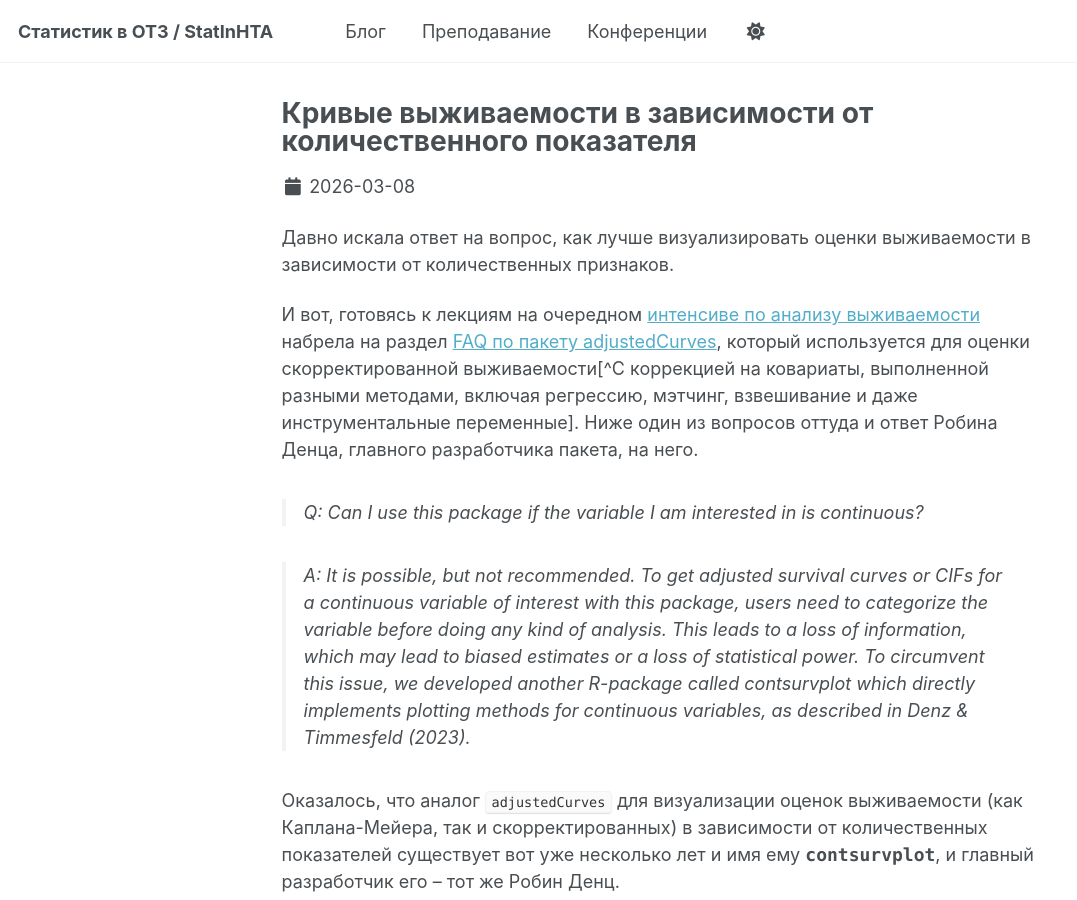
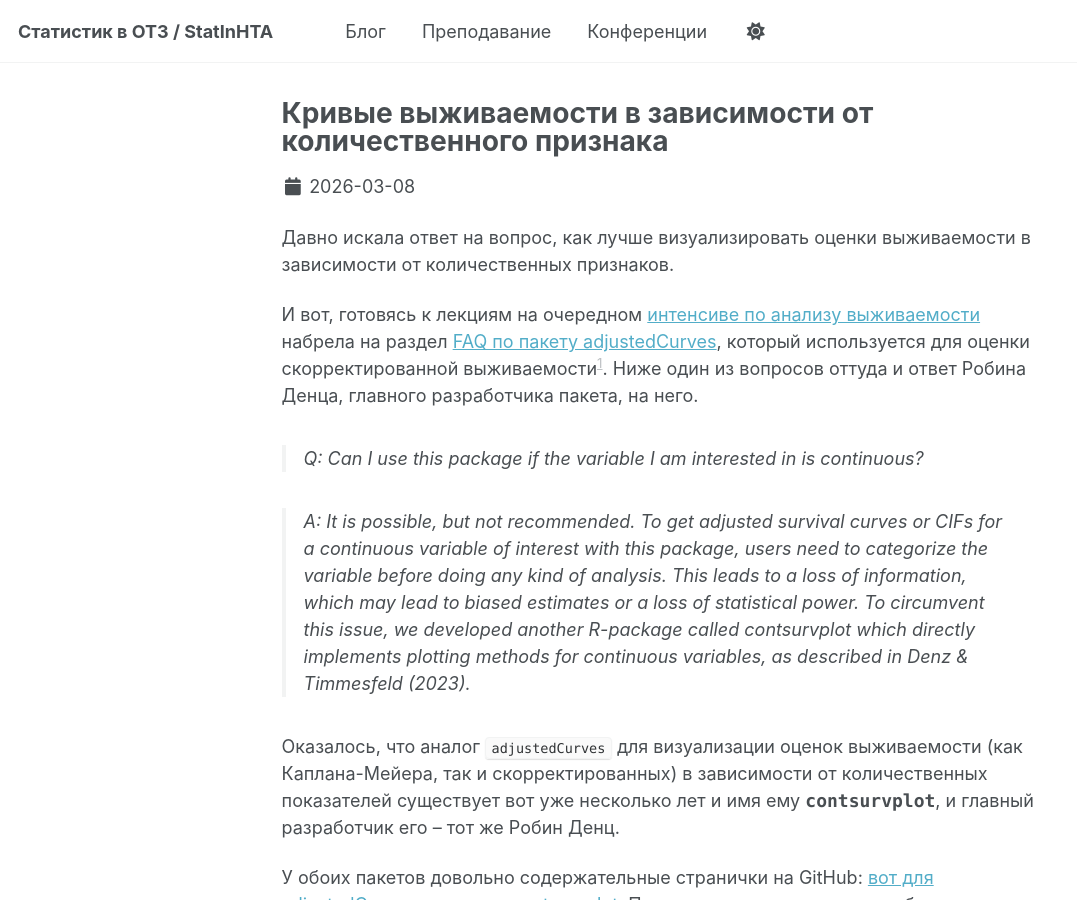
Before and after one commit to ejeej/ejeej.github.io, a Jekyll site: the page built from _posts/2026-03-08-contsurvplot.md, in a window 1280 px wide and 900 px high. Shown: the whole window, without its empty margins (0-1077 px from the left). Built offline with Jekyll 4.4.1, drawn with Linux system fonts in a browser that asks for light colours; a script bundle is joined from its source files by our own code; library files that are not in the unit come from our copies; some of the changed text lies outside the part shown.

Commit message:
Corrected post on contsurvplot

```diff
--- a/_posts/2026-03-08-contsurvplot.md
+++ b/_posts/2026-03-08-contsurvplot.md
@@ -1,5 +1,5 @@
 ---
-title: 'Кривые выживаемости в зависимости от количественного показателя'
+title: 'Кривые выживаемости в зависимости от количественного признака'
 date: 2026-03-08
 permalink: /posts/2026/03/contsurvplot/
 tags:
@@ -10,7 +10,7 @@
 
 Давно искала ответ на вопрос, как лучше визуализировать оценки выживаемости в зависимости от количественных признаков.
 
-И вот, готовясь к лекциям на очередном [интенсиве по анализу выживаемости](https://ejeej.github.io/teaching/bioinf-survival) набрела на раздел [FAQ по пакету adjustedCurves](https://robindenz1.r-universe.dev/articles/adjustedCurves/faq.html), который используется для оценки скорректированной выживаемости[^С коррекцией на ковариаты, выполненной разными методами, включая регрессию, мэтчинг, взвешивание и даже инструментальные переменные]. Ниже один из вопросов оттуда и ответ Робина Денца, главного разработчика пакета, на него.
+И вот, готовясь к лекциям на очередном [интенсиве по анализу выживаемости](https://ejeej.github.io/teaching/bioinf-survival) набрела на раздел [FAQ по пакету adjustedCurves](https://robindenz1.r-universe.dev/articles/adjustedCurves/faq.html), который используется для оценки скорректированной выживаемости[^1]. Ниже один из вопросов оттуда и ответ Робина Денца, главного разработчика пакета, на него.
 
 > Q: Can I use this package if the variable I am interested in is continuous?
 
@@ -47,3 +47,5 @@
   <img src="/images/posts/2026-03-08/contsurvplot-5.png" width="400"/>
 
 Красота, я считаю! 😍
+
+[^1]: С коррекцией на ковариаты, выполненной разными методами, включая регрессию, мэтчинг, взвешивание и даже инструментальные переменные
```
